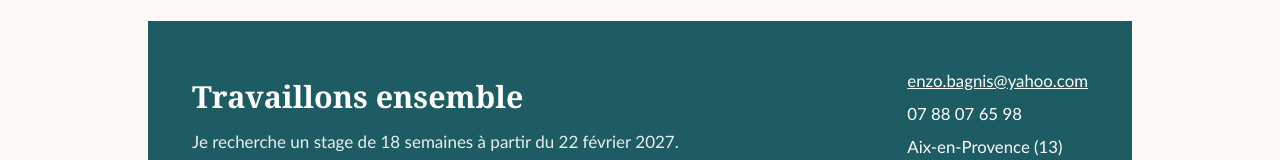
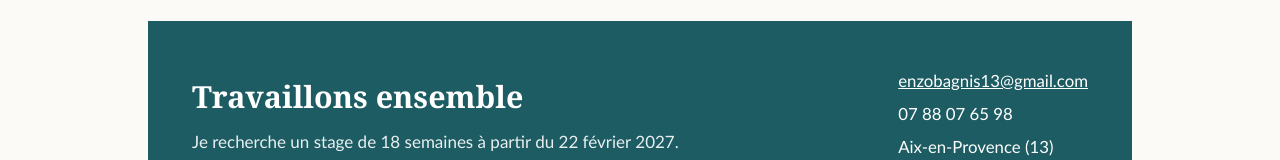
Before and after one commit to EnzoBagnis/Portfolio-enzo, a plain HTML site: page index.html in a window 1280 px wide. Shown: the part 3229-3389 px from the top of the page. Drawn offline with Linux system fonts and the light colour scheme.

Commit message:
Modif portfolio email

```diff
--- a/index.html
+++ b/index.html
@@ -174,7 +174,7 @@
         <p>Je recherche un stage de 18 semaines à partir du 22 février 2027.</p>
       </div>
       <ul>
-        <li><a href="mailto:enzo.bagnis@yahoo.com">enzo.bagnis@yahoo.com</a></li>
+        <li><a href="mailto:enzobagnis13@gmail.com">enzobagnis13@gmail.com</a></li>
         <li>07 88 07 65 98</li>
         <li>Aix-en-Provence (13)</li>
       </ul>
```
